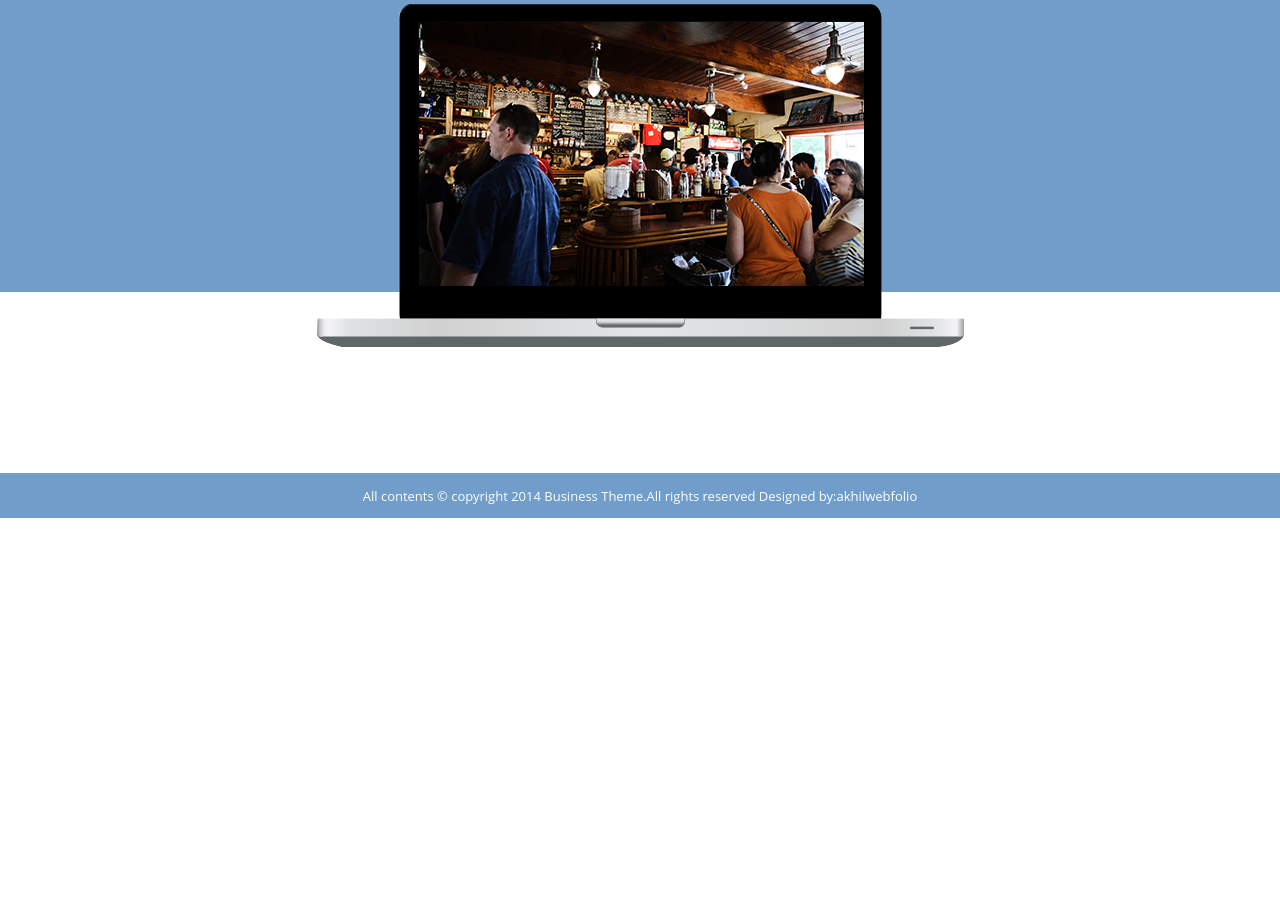
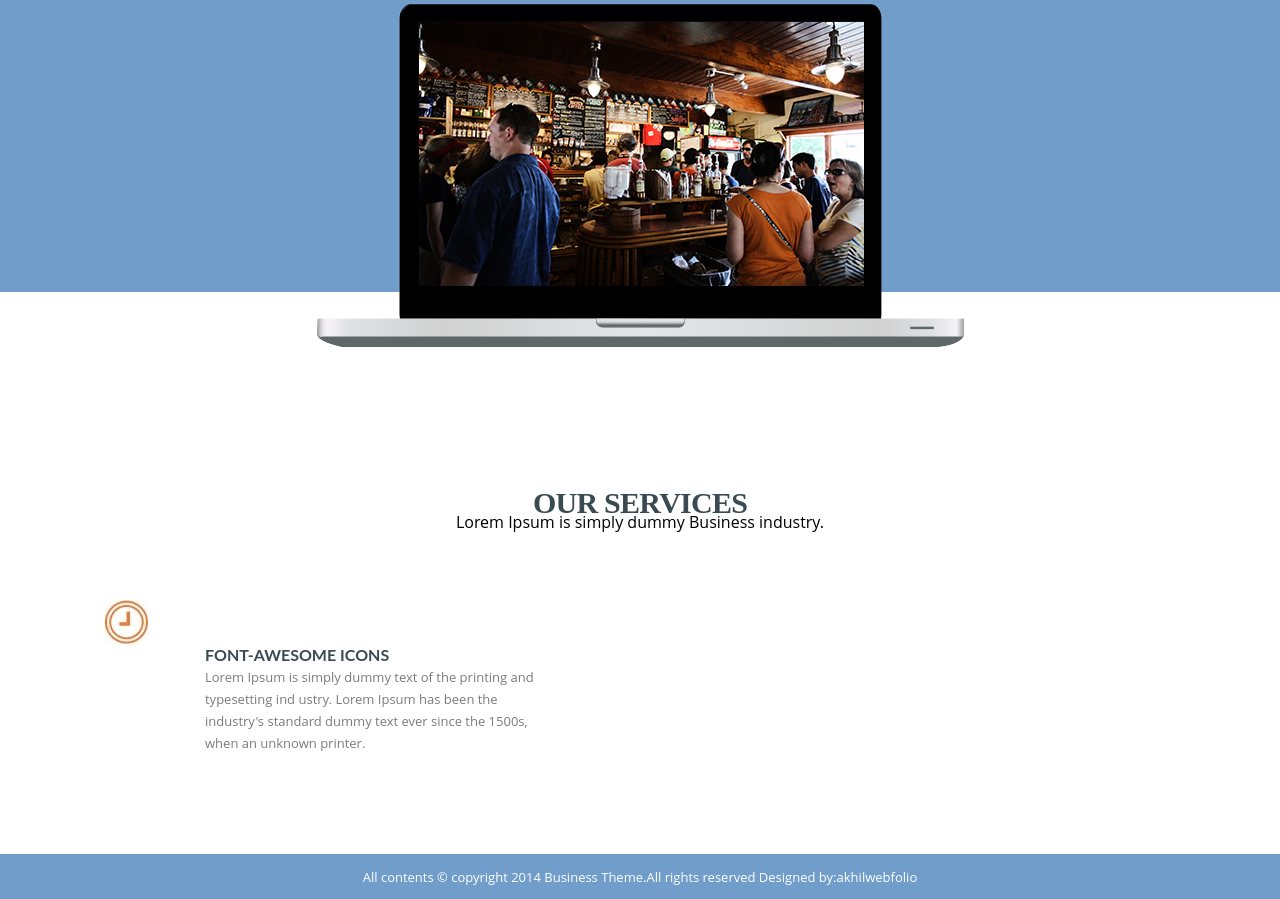
Before and after one commit to bogyslav/my-first-project-, a plain HTML site: page index.html in a window 1280 px wide. Shown: the part 327-1226 px from the top of the page. Before the commit the page ends 845 px from the top, so only its background shows below. Drawn offline with Linux system fonts and the light colour scheme.

Commit message:
index.html

```diff
--- a/css/style.css
+++ b/css/style.css
@@ -246,10 +246,64 @@ top: 3px;
   font-family: "Open Sans";
   font-size: 14px;
   line-height: 1.2;
-  font-weight: 400;
   text-transform: uppercase;
   color: #ffffff;
 }
 .main__image {position: absolute;
   bottom: -55px;
 }
+.columns {}
+.container {}
+.columns__title{
+  text-align: center;
+margin:200px 0px 0px 0px  ;
+  font-family: Gotham;
+  font-size: 30px;
+  line-height: 22px;
+  font-weight: 900;
+  text-transform: uppercase;
+  letter-spacing: -0.025em;
+  color: #394b50;}
+.columns__title_text{
+  text-align: center;
+  font-family: 'Open Sans';
+font-size: 16px;
+font-weight: 400;
+text-transform: none;
+letter-spacing: normal;
+}
+.columns__row{
+  padding:70px 0px 0px 0px ;
+ display:flex;
+}
+.columns__column{
+  flex: 0 1 50%;
+}
+.columns__item{}
+.item{}
+.title {}
+.text {}
+.item__row{display:flex;
+  justify-content:center;
+}
+.item__image{
+  flex: 0 0 50px;
+}
+.item__body{
+width: 430px;
+  flex: 1 1 auto;
+  padding: 0px 0px 100px 100px;
+}
+.item__title{
+  font-family: Lato;
+  font-size: 16px;
+  line-height: 22px;
+  font-weight: 700;
+  text-transform: uppercase;
+  color: #394b50;}
+.item__text{
+  font-family: 'Open Sans';
+  font-size: 13px;
+  line-height: 22px;
+  font-weight: 400;
+  color: #7b7b7b;}
--- a/index.html
+++ b/index.html
@@ -53,6 +53,31 @@
                 </div>
 
         </section>
+        <div class="columns">
+            <div class="container">
+                <h2 class="columns__title">Our Services</h2>
+                <div class="columns__title_text">Lorem Ipsum is simply dummy Business industry.</div>
+                <div class="columns__row">
+                <div class="columns__column">
+                <div class="columns__item item">
+                    <div class="item__row">
+                        <div class="item__image">
+                            <img src="img/columns/clock.jpg" alt="=">
+                            <div class="item__body">
+                                <h2 class="item__title">Font-Awesome Icons</h2>
+                                <div class="item__text">Lorem Ipsum is simply dummy text of the printing and typesetting ind
+                                    ustry. Lorem Ipsum has been the industry's standard dummy text ever
+                                    since the 1500s, when an unknown printer.</div>
+                            </div>
+                        </div>
+                    </div>
+
+                </div>
+                </div>
+                </div>
+
+            </div>
+        </div>
     </div>
     <footer class="footer">
         <div class="container">
```
Also changed, not shown: img/columns/clock.jpg (added).
